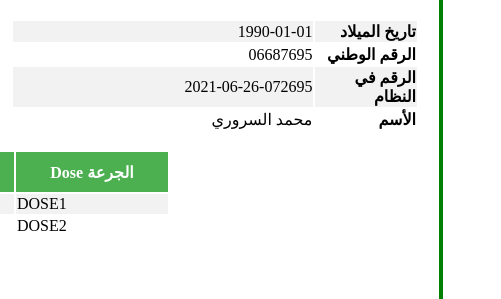
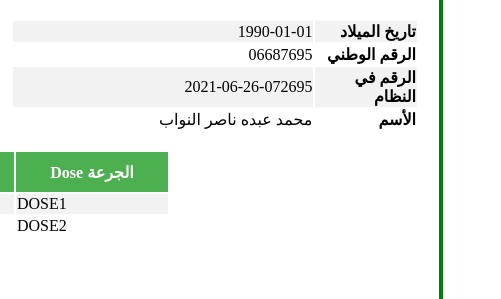
Before and after one commit to ziad125y/hell, a plain HTML site: page index.html in a window 1280 px wide. Shown: the part 359-658 px from the top of the page, 779-1280 px from the left. Drawn offline with Linux system fonts and the light colour scheme.

Commit message:
Update index.html

```diff
--- a/index.html
+++ b/index.html
@@ -93,7 +93,7 @@ th {
        <tr>
         <td><b> Name </b></td>
         <td></td>
-        <td style="text-align:right">محمد السروري</td>
+        <td style="text-align:right">محمد عبده ناصر النواب</td>
         <td style="text-align:right"><b>الأسم</b></td>
        </tr>
       </tbody>
```
